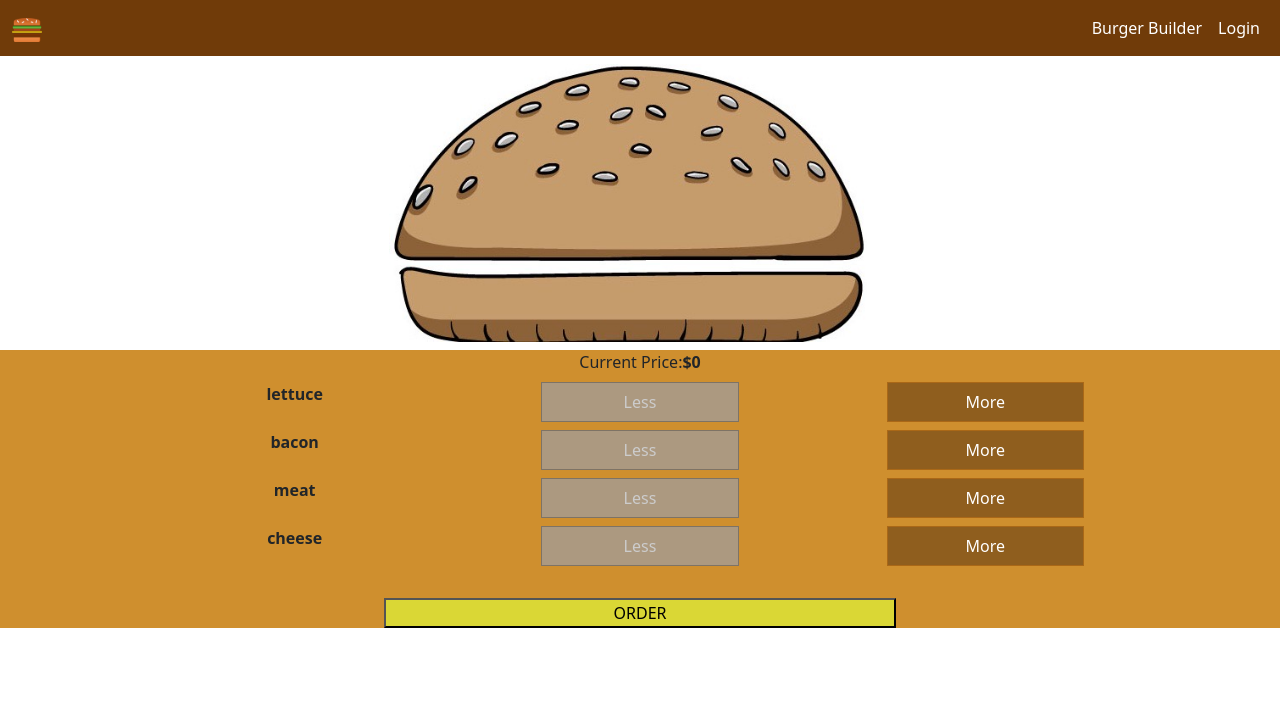
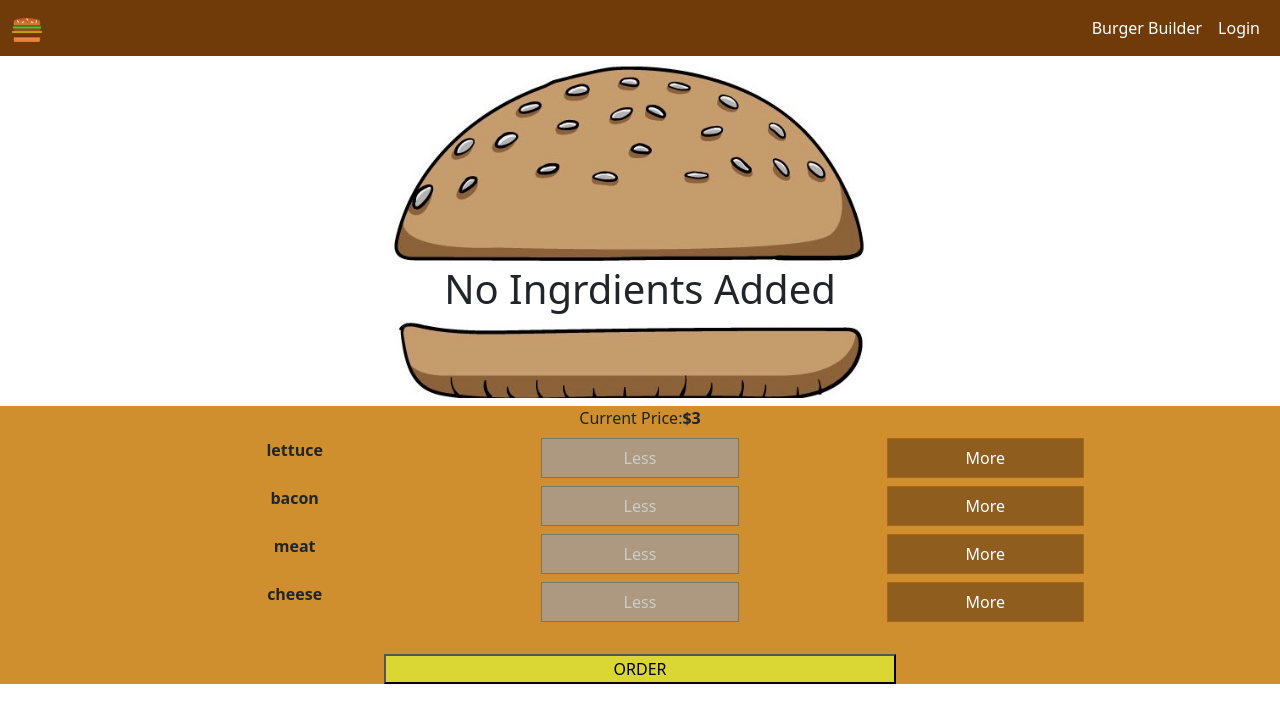
Before and after one commit to SyedMusaGillani/burger-app, a React (Create React App) app: page / in a window 1280 px wide. Shown: the top 722 px of the page. Built offline with nearby package versions, Linux system fonts and the light colour scheme.

Commit message:
Added no ingredients text incase of no items added initial price is 3 now

```diff
--- a/src/components/controls/Control.jsx
+++ b/src/components/controls/Control.jsx
@@ -22,14 +22,14 @@ function Control() {
     />
   ));
 
+  const price = Object.values(foodPrice).reduce((prev, curr) => prev + curr, 3);
+
   return (
     <>
-      <BurgerBody {...foodPrice} />
+      <BurgerBody {...foodPrice} price={price} />
       <div className="container-fluid bg-controls p-0 m-0 text-center">
         Current Price:
-        <strong>
-          ${Object.values(foodPrice).reduce((prev, curr) => prev + curr, 0)}
-        </strong>
+        <strong>${price}</strong>
         {ingredients}
         <br />
         <button className="justify-content-center btn-order">ORDER</button>
--- a/src/components/controls/burgerBody/BurgerBody.jsx
+++ b/src/components/controls/burgerBody/BurgerBody.jsx
@@ -25,14 +25,18 @@ export default function BurgerBody(props) {
       <div className="row width-hundred justify-content-center ">
         <img className="img-size" src={top} alt="top bun" />
       </div>
-      {itemImages.map((obj) => {
+      {props.price === 3 ? (
+        <h1 className="text-center">No Ingrdients Added</h1>
+      ) : (
+        itemImages.map((obj) => {
           const [key, val] = Object.entries(obj)[0];
           return _.times(props[key] / foodItemsRate[key], () => (
             <div className="row width-hundred justify-content-center ">
               <img className="img-size" src={val} alt="ing" />
             </div>
           ));
-      })}
+        })
+      )}
       <div className="row width-hundred justify-content-center ">
         <img className="img-size" src={bottom} alt="bottom bun" />
       </div>
```
Lines whose indentation alone changed are shown as unchanged.
